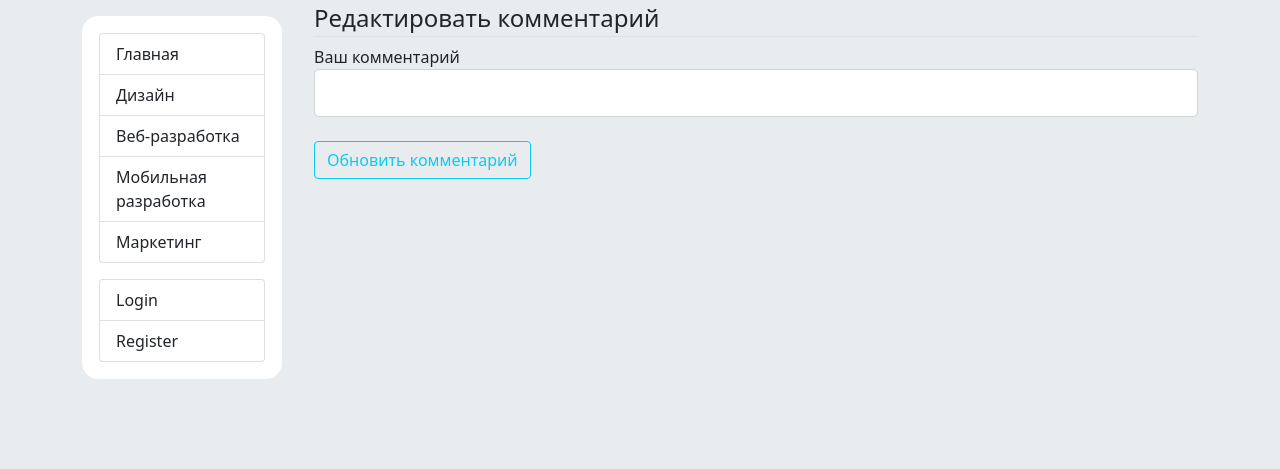
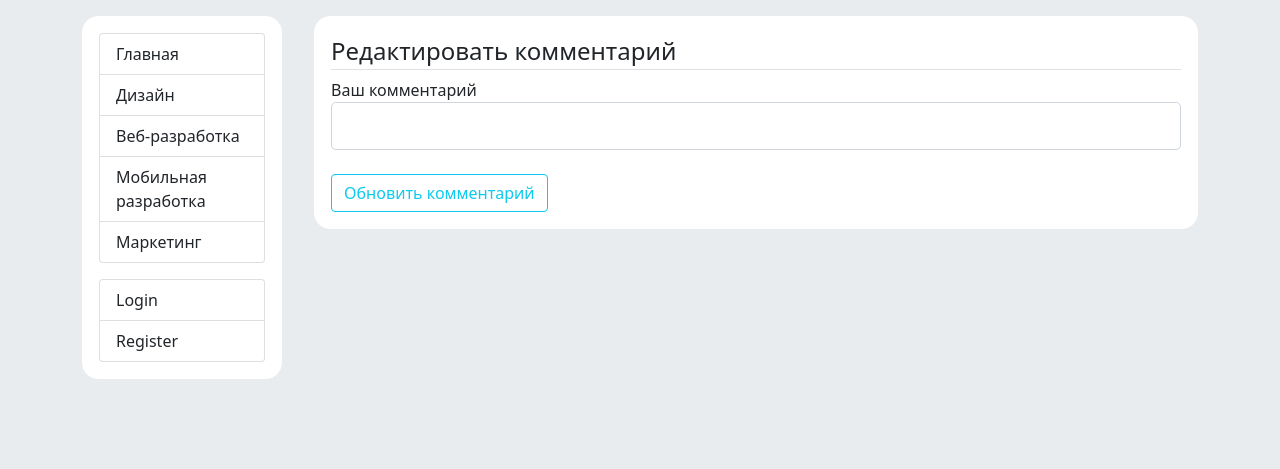
Before and after one commit to mazuralexey93/Habr_project, a Flask app: template habr/templates/comment_update.html in a window 1280 px wide. Shown: the part 150-619 px from the top of the page. Run offline with Flask 2, Linux system fonts and the light colour scheme; the template is opened without the code that fills it: values that come from a table or form of the project are taken from there, others are empty; some libraries are stand-ins or nearby versions.

Commit message:
comment form less fix

```diff
--- a/habr/templates/comment_update.html
+++ b/habr/templates/comment_update.html
@@ -1,8 +1,7 @@
 {% extends 'base.html' %}
 
 {% block content %}
-
-            <div class="update_comment">
+    <div class="island update_comment">
             <form method="POST" action="" enctype="multipart/form-data">
 
                 {{ form.hidden_tag()}}
@@ -34,6 +33,6 @@
 
 
             </form>
-            </div>
+    </div>
 
 {% endblock %}
```
